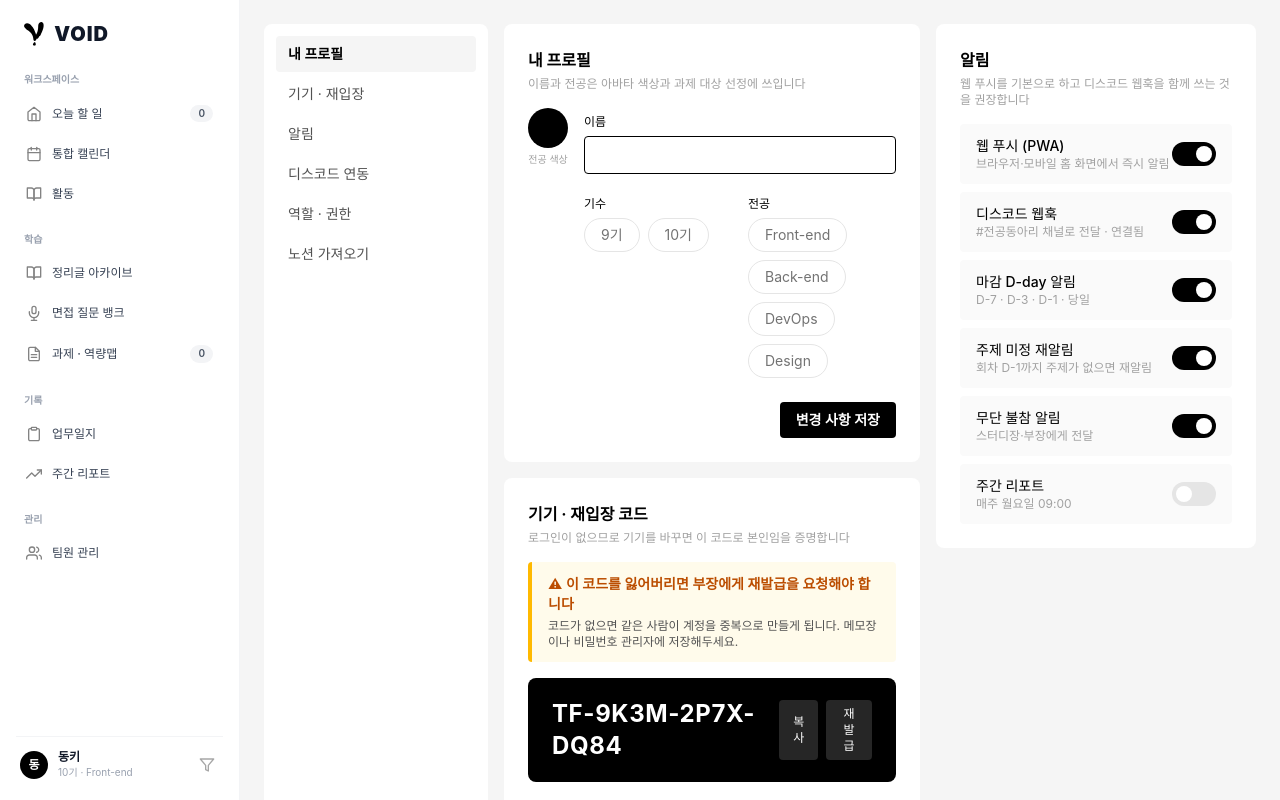
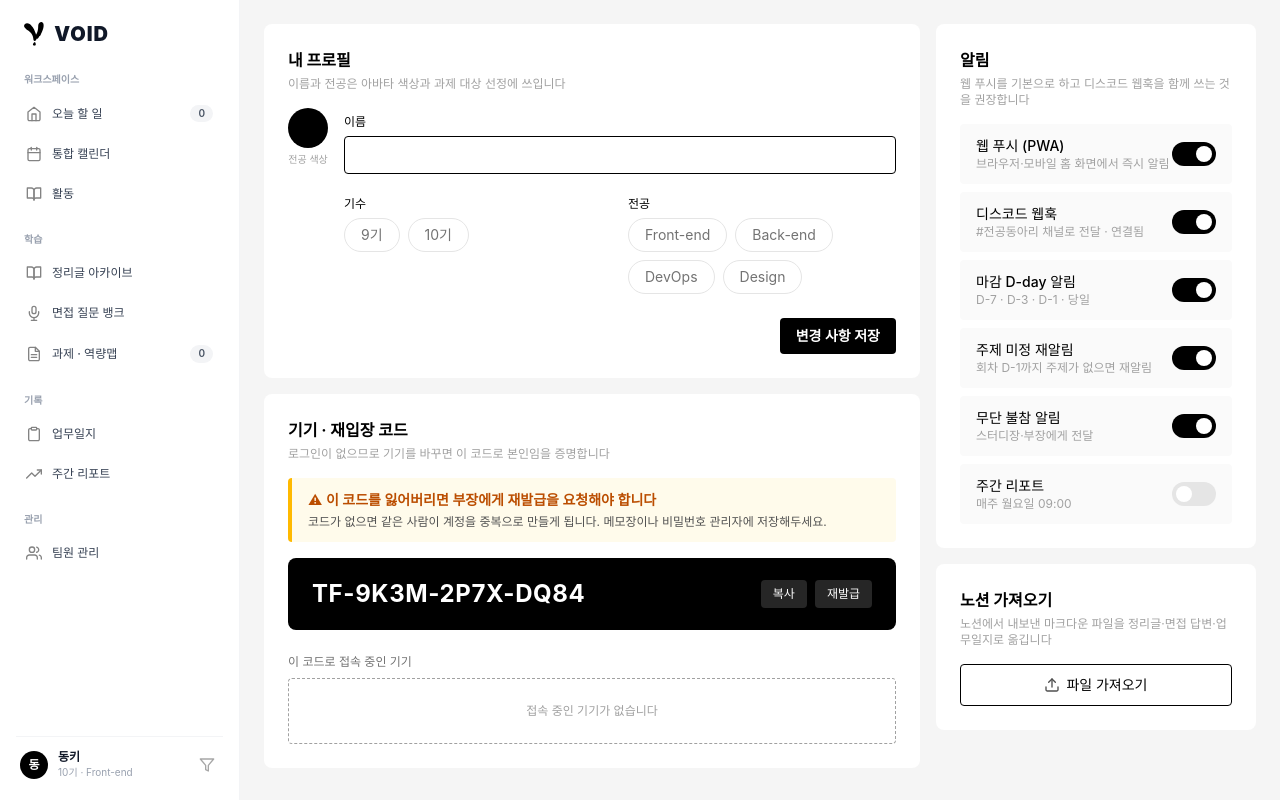
Before and after one commit to VOID-GSM/PV-Web, a React (Vite) app: page /settings in a window 1280 px wide. Built offline with nearby package versions, Linux system fonts and the light colour scheme; a web font is replaced by a local one.

Commit message:
refactor: 설정 페이지 좌측 메뉴 제거 및 노션 가져오기 카드로 이동

```diff
--- a/src/components/settings/SettingsNav.tsx
+++ /dev/null
@@ -1,65 +0,0 @@
-import { useState } from "react";
-
-// 메뉴 목록
-// id: 이동할 카드의 이름표 (1번에서 단 id와 같아야 한다)
-// label: 메뉴에 보일 글자
-const MENUS = [
-    { id: "profile", label: "내 프로필" },
-    { id: "device", label: "기기 · 재입장" },
-    { id: "notification", label: "알림" },
-    { id: "discord", label: "디스코드 연동" },
-    { id: "role", label: "역할 · 권한" },
-    { id: "notion", label: "노션 가져오기" },
-];
-
-// 바깥(SettingsPage)에서 받을 값의 종류
-type SettingsNavProps = {
-    // 노션 가져오기 메뉴를 눌렀을 때 실행할 함수
-    onNotionClick: () => void;
-};
-
-export default function SettingsNav({ onNotionClick }: SettingsNavProps) {
-    // 지금 선택된 메뉴의 id. 처음엔 "내 프로필"
-    const [activeId, setActiveId] = useState("profile");
-
-    // 메뉴를 눌렀을 때 실행되는 함수
-    const handleClick = (id: string) => {
-        // 노션 가져오기는 스크롤 대신 팝업 창을 연다
-        if (id === "notion") {
-            // 바깥에서 받은 함수를 실행 → SettingsPage에게 "창 열어줘"라고 알린다
-            onNotionClick();
-            // return: 여기서 함수를 끝낸다 (아래 스크롤 코드는 실행 안 됨)
-            return;
-        }
-
-        // ↓ 원래 있던 코드는 그대로
-        setActiveId(id);
-        document.getElementById(id)?.scrollIntoView({ behavior: "smooth" });
-    };
-
-    return (
-        // h-full: 칸 높이를 꽉 채운다
-        <nav className="h-full rounded-lg bg-white p-3">
-            <ul className="flex flex-col gap-1">
-                {/* 메뉴 목록의 항목마다 버튼을 하나씩 만든다 */}
-                {MENUS.map((menu) => (
-                    <li key={menu.id}>
-                        <button
-                            // 어떤 메뉴든 handleClick에 맡긴다 (노션 처리는 handleClick 안에서 한다)
-                            onClick={() => handleClick(menu.id)}
-                            // w-full: 가로를 꽉 채운다, text-left: 글자를 왼쪽 정렬
-                            // 선택된 메뉴: 회색 배경 + 굵은 글씨
-                            // 나머지: 흐린 글씨, 마우스 올리면(hover:) 아주 연한 회색 배경
-                            className={`w-full rounded px-3 py-2 text-left text-sm ${activeId === menu.id
-                                    ? "bg-neutral-100 font-semibold"
-                                    : "text-neutral-600 hover:bg-neutral-50"
-                                }`}
-                        >
-                            {menu.label}
-                        </button>
-                    </li>
-                ))}
-            </ul>
-        </nav>
-    );
-}
--- a/src/pages/SettingsPage.tsx
+++ b/src/pages/SettingsPage.tsx
@@ -1,38 +1,51 @@
-// 창이 열려 있는지 기억해야 해서 useState를 가져온다
+// 노션 창이 열려 있는지 기억해야 해서 useState를 가져온다
 import { useState } from "react";
 import ProfileCard from "../components/settings/ProfileCard";
 import ReentryCodeCard from "../components/settings/ReentryCodeCard";
 import NotificationCard from "../components/settings/NotificationCard";
-import SettingsNav from "../components/settings/SettingsNav";
 import NotionImportModal from "../components/settings/NotionImportModal";
+// 노션 가져오기 버튼에 쓸 아이콘
+import uploadIcon from "../assets/icons/upload.svg";
 
 export default function SettingsPage() {
-  // 노션 가져오기 창이 열려 있는지. 처음엔 닫힘(false)
+  // 노션 가져오기 창이 열려 있는지. 처음엔 닫힘
   const [isNotionOpen, setIsNotionOpen] = useState(false);
 
   return (
     <div className="min-h-screen bg-neutral-100 p-6">
-      <div className="flex gap-4">
-        <aside className="w-56">
-          {/* 메뉴에게 "노션 눌리면 창을 열어(true)"라는 함수를 넘겨준다 */}
-          <SettingsNav onNotionClick={() => setIsNotionOpen(true)} />
-        </aside>
-
-        <main className="flex flex-1 flex-col gap-4">
+      {/* 왼쪽 설정 메뉴를 없애고 2칸으로 */}
+      {/* 좁은 화면: 세로로 쌓기 / lg(1024px) 이상: 가로로 나란히 */}
+      <div className="flex flex-col gap-4 lg:flex-row">
+        {/* 왼쪽(넓은 칸): 내 프로필 + 기기·재입장 코드 */}
+        {/* min-w-0: 내용이 길어도 칸이 넘치지 않게 */}
+        <main className="flex min-w-0 flex-1 flex-col gap-4">
           <ProfileCard />
           <ReentryCodeCard />
         </main>
 
-        <aside className="w-80 self-start">
+        {/* 오른쪽(좁은 칸): 알림 + 노션 가져오기 */}
+        <aside className="flex w-full flex-col gap-4 self-start lg:w-80">
           <NotificationCard />
+
+          {/* 노션 가져오기 카드 (왼쪽 메뉴에 있던 버튼을 여기로 옮겼다) */}
+          <section className="rounded-lg bg-white p-6">
+            <h2 className="font-bold">노션 가져오기</h2>
+            <p className="mt-1 text-xs text-neutral-400">
+              노션에서 내보낸 마크다운 파일을 정리글·면접 답변·업무일지로 옮깁니다
+            </p>
+            <button
+              onClick={() => setIsNotionOpen(true)}
+              className="mt-4 flex w-full items-center justify-center gap-1.5 rounded border py-2.5 text-sm font-medium"
+            >
+              <img src={uploadIcon} alt="" className="h-4 w-4" />
+              파일 가져오기
+            </button>
+          </section>
         </aside>
       </div>
 
-      {/* isNotionOpen이 true일 때만 창을 그린다 */}
-      {/* 창에게 "닫을 땐 이걸 실행해(false)"라는 함수를 넘겨준다 */}
-      {isNotionOpen && (
-        <NotionImportModal onClose={() => setIsNotionOpen(false)} />
-      )}
+      {/* isNotionOpen이 true일 때만 노션 창을 그린다 */}
+      {isNotionOpen && <NotionImportModal onClose={() => setIsNotionOpen(false)} />}
     </div>
   );
 }
```
